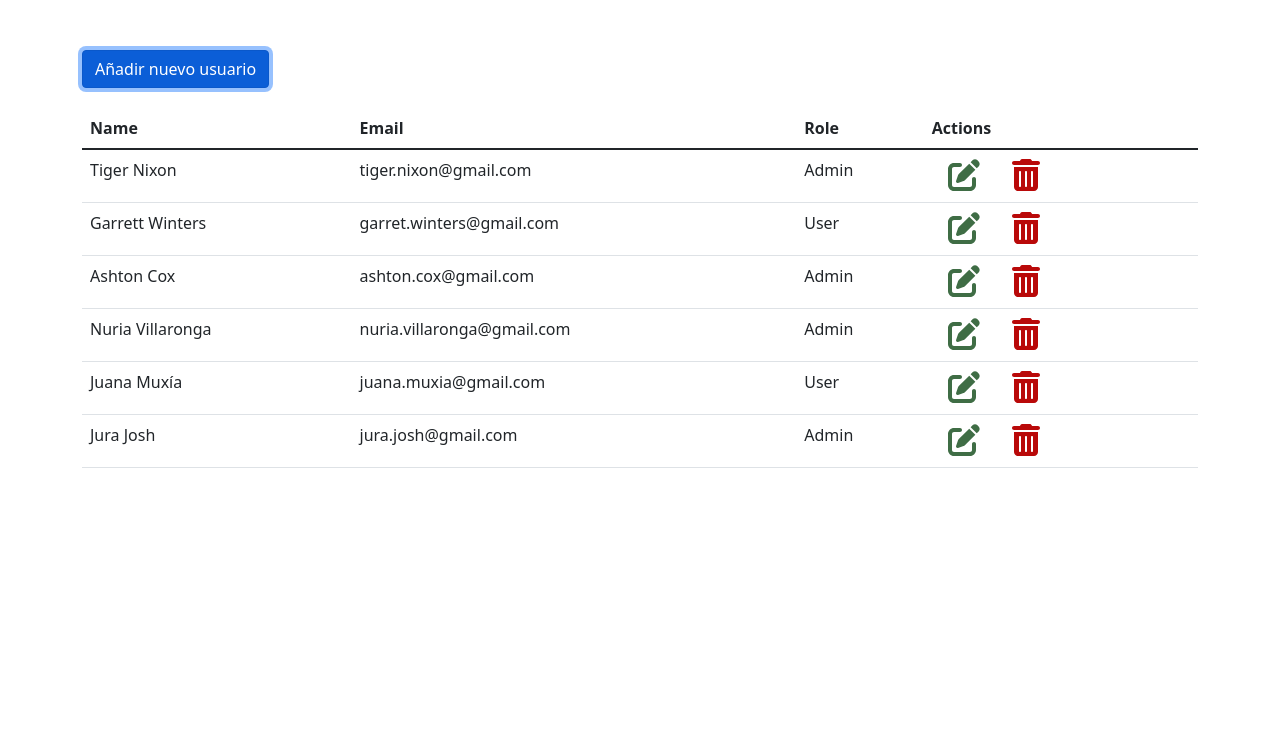
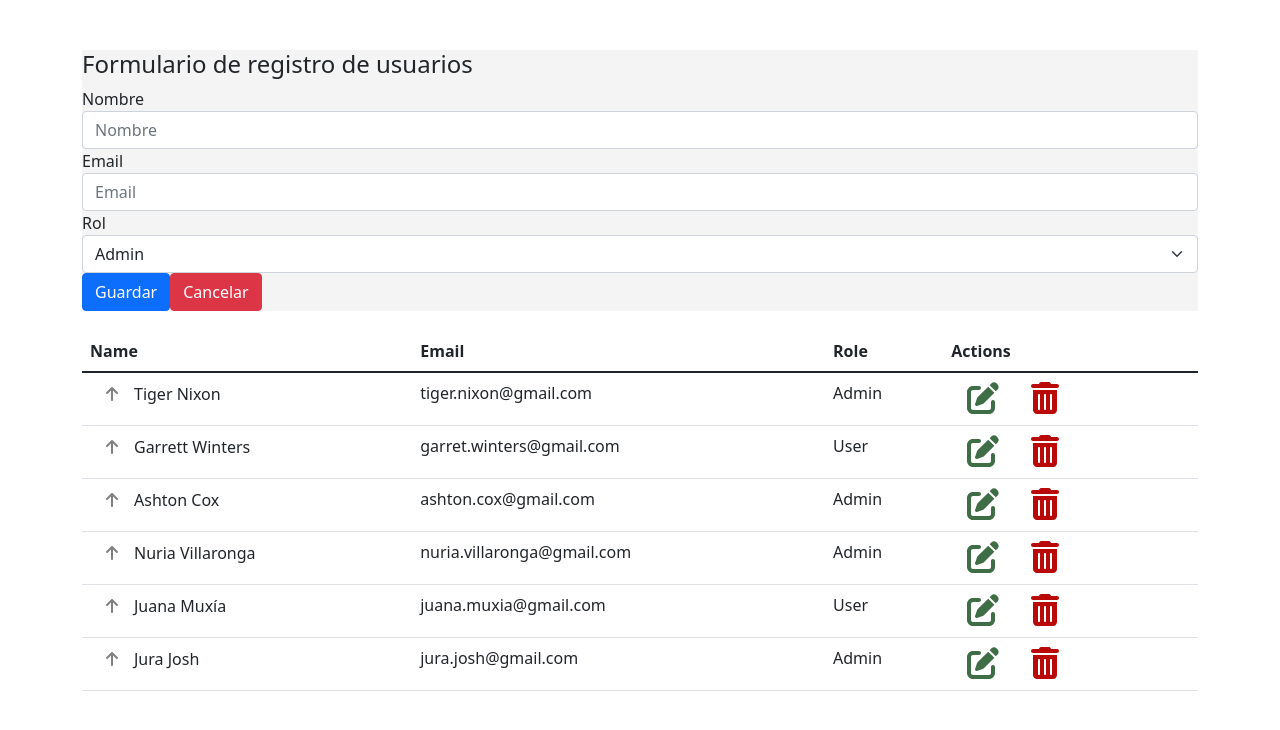
Before and after one commit to NuriaVillaronga/Crud-React, a React (Create React App) app: page / in a window 1280 px wide. Both pictures are taken after a click on the button "Añadir nuevo usuario". Shown: the top 730 px of the page. Built offline with nearby package versions, Linux system fonts and the light colour scheme.

Commit message:
start with subtable + added form new User

```diff
--- a/src/App.css
+++ b/src/App.css
@@ -34,3 +34,29 @@ tr.hidde {
 .container {
     margin-top: 50px;
 }
+
+#addUserForm {
+    display: none;
+    background-color: rgba(209, 209, 209, 0.239);
+}
+
+.suplementary-table {
+    width: 60%;
+    border: 1px solid rgb(0, 0, 0);
+    text-align: center;
+    margin: 40px;
+}
+
+.suplementary-table tr, .suplementary-table td, .suplementary-table th{
+    border: 1px solid rgb(0, 0, 0);
+}
+
+.div-suplementary-table {
+    display: flex;
+    justify-content: center;
+    background-color: rgba(255, 228, 196, 0.405);
+}
+
+.row-suplementary-table {
+    display: none;
+}
--- a/src/App.js
+++ b/src/App.js
@@ -1,12 +1,13 @@
 import React, { useState, Fragment } from 'react';
 import './App.css';
 import 'bootstrap/dist/css/bootstrap.min.css';
-//import {Table, Button, Container, Modal, ModalBody, ModalHeader, FormGroup, ModalFooter} from 'reactstrap';
 import { FontAwesomeIcon } from "@fortawesome/react-fontawesome";
 import { faTrashCan } from "@fortawesome/free-solid-svg-icons";
 import { faFloppyDisk } from "@fortawesome/free-solid-svg-icons";
 import { faPenToSquare } from "@fortawesome/free-solid-svg-icons";
 import { faXmark } from "@fortawesome/free-solid-svg-icons";
+import { faArrowDown } from "@fortawesome/free-solid-svg-icons";
+import { faArrowUp } from "@fortawesome/free-solid-svg-icons";
 import userData from "./users-data.json"
 
 //"xs","lg","sm","1x","2x","3x","4x","5x","6x","7x","8x","9x","10x";
@@ -27,6 +28,14 @@ const IconAction = ({ id, size = '2x' }) => {
       imgIcon = faPenToSquare;
       iconColor = "rgb(63, 109, 69)";
   }
+  else if(id == "arrowDown") {
+    imgIcon = faArrowDown;
+    iconColor = "grey";
+  }
+  else if(id == "arrowUp") {
+    imgIcon = faArrowUp;
+    iconColor = "grey";
+  }
   else if(id == "cancel") {
       imgIcon = faXmark;
       iconColor = "rgb(185, 9, 9)";
@@ -36,16 +45,36 @@ const IconAction = ({ id, size = '2x' }) => {
 };
 
 
-const ReadOnlyRow = ({ element, handleEdit, handleDelete }) => {
-  return (<tr>
-    <td>{element.name}</td>
+const ReadOnlyRow = ({ element, handleEdit, handleDelete, handleDisplay }) => {
+  return (<Fragment>
+    <tr>
+    <td><button className="btnIcon" onClick={() => handleDisplay(element.id)}><IconAction id="arrowUp" size="1x"/></button>{element.name}</td>
     <td>{element.email}</td>
     <td>{element.rol}</td>
     <td>
         <button className="btnIcon" type="button" onClick={(event) => handleEdit(event, element)}><IconAction id="update" size="2x"/></button>
         <button className="btnIcon" type="button" onClick={() => handleDelete(element.id)}><IconAction id="delete" size="2x"/></button>
     </td>
-  </tr>);
+  </tr>
+  <tr className='row-suplementary-table' id={`row-suplementary${element.id}`}>
+      <td colspan="4">
+        <div className='div-suplementary-table'>
+          <table className='suplementary-table'>
+            <tr>
+              <th>Direccion</th>
+              <th>CP</th>
+              <th>Teléfono</th>
+            </tr>
+            <tr>
+              <td>dfagdfgdh</td>
+              <td>fddfhdfh</td>
+              <td>dfhdfhdf</td>
+            </tr>
+          </table>
+        </div>
+      </td>
+    </tr>
+    </Fragment>);
 }
 
 const EditableRow = ({ editForm, handleEditChange, handleCancel }) => {
@@ -75,7 +104,14 @@ const TableCrud = ({ filter }) => {
     name : "",
     email: "",
     rol: "",
-  })
+  });
+
+
+  const [addFormData, setAddFormData] = useState({
+    name : "",
+    email: "",
+    rol: "",
+  });
 
   const handleEditClick = (event, user) => {
     event.preventDefault(); //preventDefault() cancela el evento si es cancelable, lo que significa que la acción predeterminada que pertenece al evento no ocurrirá.
@@ -136,12 +172,38 @@ const TableCrud = ({ filter }) => {
     setUsers(newUsers);
   }
 
+  const handleDesplegarFormulario = () => {
+    document.getElementById("addUserForm").style.display = "block";
+    document.getElementById("btnAddUser").style.display = "none";
+  }
+
+  const handleOcultarFormShowBtn = () => {
+    document.getElementById("addUserForm").style.display = "none";
+    document.getElementById("btnAddUser").style.display = "block";
+  }
+
+  //Habrá que hacer un cambio de estado de visible a invisible
+  const handleDisplayTable = (userId) => {
+
+    var elemento = document.getElementById(`row-suplementary${userId}`);
+    console.log(elemento);
+    elemento.style.display = "table-row"
+  }
+
   let attrFilter = '';
   if(filter == false) {
     attrFilter = 'hidde';
   }
 
-  return (<form onSubmit={handleSaveFormSubmit}>
+  return (<Fragment>
+        <div className="row">
+            <div className="col-12 newUserCol">
+              <AddUser desplegarFormulario={handleDesplegarFormulario} ocultarFormShowBtn={handleOcultarFormShowBtn}/>
+            </div>
+          </div>
+          <div className="row">
+              <div className="col-12">
+                <form onSubmit={handleSaveFormSubmit}>
                 <table className="table">
                   <thead>
                     <tr>
@@ -162,36 +224,42 @@ const TableCrud = ({ filter }) => {
                       users.map((user) => (
                         <Fragment key={user.id}>
                           {
-                editUserId === user.id ? <EditableRow editForm={editFormData} handleCancel={handleCancelClick} handleEditChange={handleEditFormChange}/> : <ReadOnlyRow element={user} handleEdit={handleEditClick} handleDelete={handleDeleteClick}/>
+                            editUserId === user.id ? <EditableRow editForm={editFormData} handleCancel={handleCancelClick} handleEditChange={handleEditFormChange}/> : <ReadOnlyRow element={user} handleEdit={handleEditClick} handleDelete={handleDeleteClick} handleDisplay={handleDisplayTable}/>
                           }
                         </Fragment>
                       ))
                     }
                   </tbody>
                 </table>
-    </form>);
+                </form>
+              </div>
+          </div>
+        </Fragment>
+  );
 };
 
-//Esto habrá que cambiarlo, era solo para hacer idea de como colocarlo
-const AddUser = () => {
+const AddUser = ({desplegarFormulario, ocultarFormShowBtn}) => {
   return (<Fragment>
-            <button className="btn btn-primary">Añadir nuevo usuario</button>
+        <button className="btn btn-primary" id="btnAddUser" type="button" onClick={desplegarFormulario}>Añadir nuevo usuario</button>
+        <form id="addUserForm">
+            <h4>Formulario de registro de usuarios</h4>
+            <label>Nombre</label><input className="form-control" placeholder="Nombre" name="name" required="required"></input>
+            <label>Email</label><input className="form-control" placeholder="Email" name="email" required="required"></input>
+            <label>Rol</label><select className="form-select" name="" required="required">
+              <option>Admin</option>
+              <option>User</option>
+            </select>
+            <button className="btn btn-primary" type="submit">Guardar</button>
+            <button className="btn btn-danger" type="button" onClick={ocultarFormShowBtn}>Cancelar</button>
+        </form>
     </Fragment>);
 }
+
 
 function App() {
   return (
     <div className="container">
-        <div className="row">
-            <div className="col-12 newUserCol">
-                <AddUser/>
-            </div>
-        </div>
-        <div className="row">
-            <div className="col-12">
         <TableCrud filter={false}/>
-            </div>
-        </div>
     </div>
   );
 }
```
Lines whose indentation alone changed are shown as unchanged.
